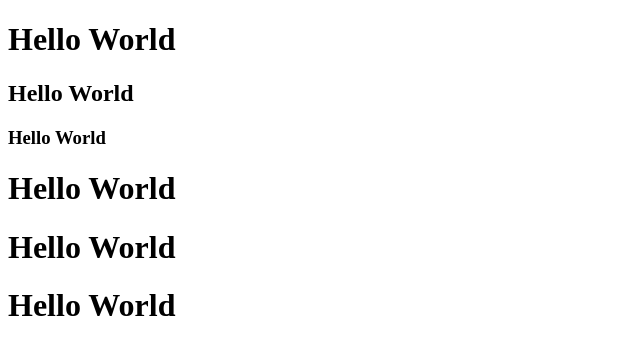
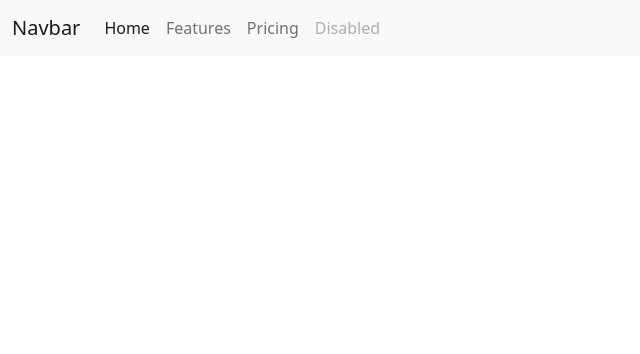
Before and after one commit to ruqfarawayy/git-faraway, a plain HTML site: page index.html in a window 1280 px wide. Shown: the whole page, without its empty margins (0-640 px from the left). Drawn offline with nearby package versions, Linux system fonts and the light colour scheme.

Commit message:
html baru

```diff
--- a/index.html
+++ b/index.html
@@ -1,17 +1,38 @@
-<!DOCTYPE html>
+<!doctype html>
 <html lang="en">
-<head>
-    <meta charset="UTF-8">
-    <meta http-equiv="X-UA-Compatible" content="IE=edge">
-    <meta name="viewport" content="width=device-width, initial-scale=1.0">
-    <title>Document</title>
-</head>
-<body>
-    <H1> Hello World </H1>
-    <h2> Hello World </h2>
-    <h3> Hello World </h3>
-    <H1> Hello World </H1>
-    <H1> Hello World </H1>
-    <H1> Hello World </H1>
-</body>
+  <head>
+    <meta charset="utf-8">
+    <meta name="viewport" content="width=device-width, initial-scale=1">
+    <title>Bootstrap demo</title>
+    <link href="https://cdn.jsdelivr.net/npm/bootstrap@5.2.2/dist/css/bootstrap.min.css" rel="stylesheet">
+    <link rel="stylesheet" href="./css/style.css">
+  </head>
+  <body>
+    <nav class="navbar navbar-expand-lg bg-light">
+        <div class="container-fluid">
+          <a class="navbar-brand" href="#">Navbar</a>
+          <button class="navbar-toggler" type="button" data-bs-toggle="collapse" data-bs-target="#navbarNav" aria-controls="navbarNav" aria-expanded="false" aria-label="Toggle navigation">
+            <span class="navbar-toggler-icon"></span>
+          </button>
+          <div class="collapse navbar-collapse" id="navbarNav">
+            <ul class="navbar-nav">
+              <li class="nav-item">
+                <a class="nav-link active" aria-current="page" href="#">Home</a>
+              </li>
+              <li class="nav-item">
+                <a class="nav-link" href="#">Features</a>
+              </li>
+              <li class="nav-item">
+                <a class="nav-link" href="#">Pricing</a>
+              </li>
+              <li class="nav-item">
+                <a class="nav-link disabled">Disabled</a>
+              </li>
+            </ul>
+          </div>
+        </div>
+      </nav>
+
+    <script src="https://cdn.jsdelivr.net/npm/bootstrap@5.2.2/dist/js/bootstrap.bundle.min.js"></script>
+  </body>
 </html>
```
Also changed, not shown: css/style.css (added).
